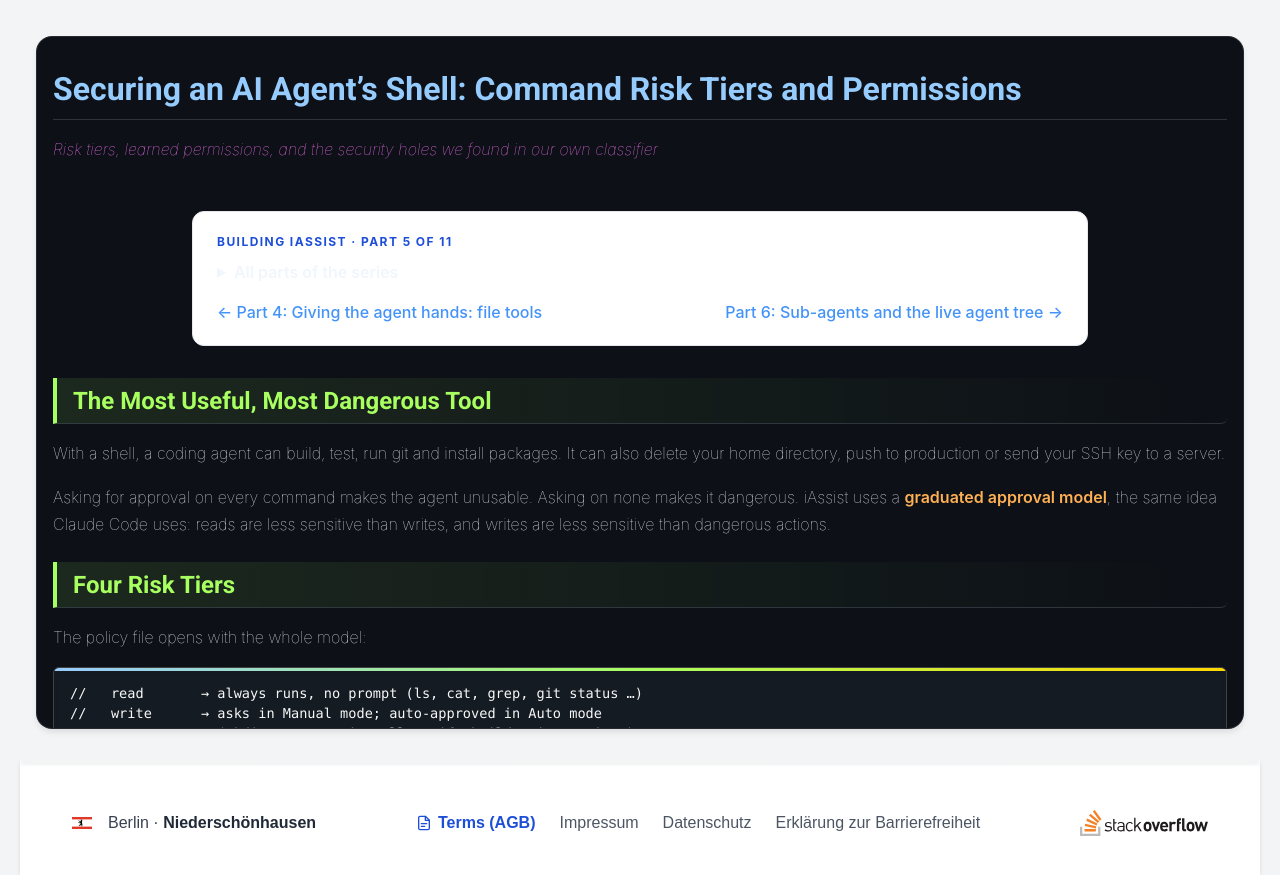
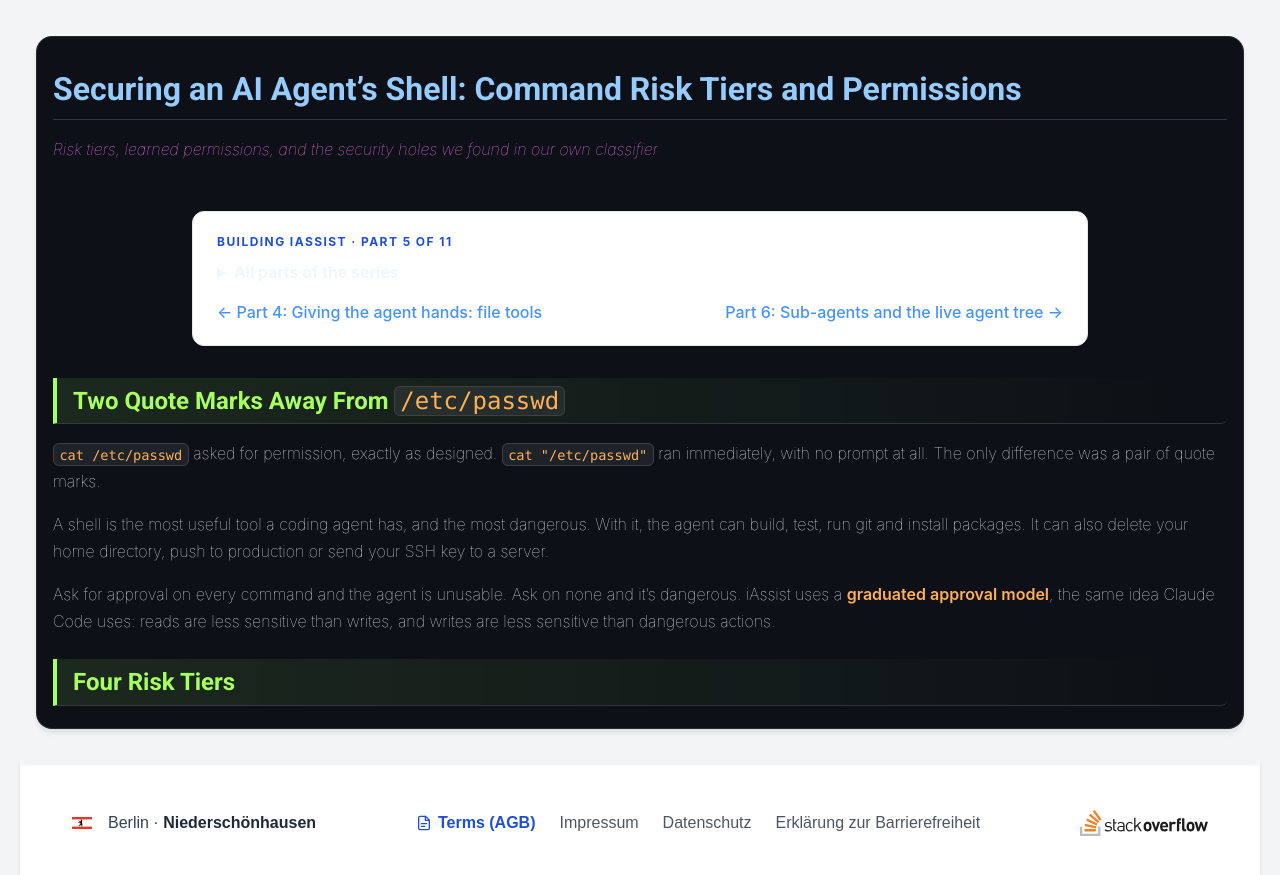
Before and after one commit to congruent-tech/congruent-tech.github.io, a Jekyll site: the page built from en/insights/ai/building-iassist/05-shell-safety.markdown, in a window 1280 px wide. Shown: the top 875 px of the page. Built offline with Jekyll 4.4.1, drawn with Linux system fonts in a browser that asks for light colours; nearby versions of some CDN libraries; a style sheet for code colours, icons or effects is not loaded; part of the change alters nothing that is shown.

Commit message:
Rewrite Building iAssist part 5 for a more engaging read
Co-Authored-By: Claude Opus 5.5 <noreply@anthropic.com>

````diff
--- a/en/insights/ai/building-iassist/05-shell-safety.markdown
+++ b/en/insights/ai/building-iassist/05-shell-safety.markdown
@@ -16,11 +16,13 @@ series: "Building iAssist"
 
 {% include iassist-series-nav.html %}
 
-## The Most Useful, Most Dangerous Tool
+## Two Quote Marks Away From `/etc/passwd`
 
-With a shell, a coding agent can build, test, run git and install packages. It can also delete your home directory, push to production or send your SSH key to a server.
+`cat /etc/passwd` asked for permission, exactly as designed. `cat "/etc/passwd"` ran immediately, with no prompt at all. The only difference was a pair of quote marks.
 
-Asking for approval on every command makes the agent unusable. Asking on none makes it dangerous. iAssist uses a **graduated approval model**, the same idea Claude Code uses: reads are less sensitive than writes, and writes are less sensitive than dangerous actions.
+A shell is the most useful tool a coding agent has, and the most dangerous. With it, the agent can build, test, run git and install packages. It can also delete your home directory, push to production or send your SSH key to a server.
+
+Ask for approval on every command and the agent is unusable. Ask on none and it's dangerous. iAssist uses a **graduated approval model**, the same idea Claude Code uses: reads are less sensitive than writes, and writes are less sensitive than dangerous actions.
 
 ## Four Risk Tiers
 
@@ -45,24 +47,24 @@ public static func risk(of command: String, workspace: Workspace) -> CommandRisk
 }
 ```
 
-Note the order. *Dangerous* is checked first, and *write* is the default. Anything the classifier doesn't positively recognize as safe falls into a tier that asks.
+The order is the design. *Dangerous* is checked first and *write* is the default, so anything the classifier doesn't positively recognize as safe lands in a tier that asks.
 
 The code is honest about its limits: "Classification is heuristic — a shell is impossible to parse perfectly — so the per-command prompt remains the real backstop."
 
-## What Counts as "Read-Only"
+## What It Takes to Run Without Asking
 
-A command is auto-run only if **all** of these hold:
+A command auto-runs only if **all** of these hold:
 
 - it is a single program from an allow-list (`ls`, `cat`, `grep`, `git status`, `git log`, `git diff`, …)
 - it contains no shell operators: no pipes, redirects, `;`, `&&`, backticks or `$(…)`
 - it contains no `$`, backtick or backslash at all
 - no argument points outside the workspace (`/…`, `~`, `..`), even inside quotes
 
-That list is longer than it was at first. Each rule closed a real hole.
+That list is longer than it used to be, and every rule on it closed a real hole.
 
 ## The Holes We Found
 
-After a review of the classifier, one commit closed four bypasses at once. Its message reads like a security advisory:
+A review of the classifier ended in one commit that closed four bypasses at once. Its message reads like a security advisory, because that's what it is:
 
 ```text
 fix(security): close ShellPolicy command-classifier bypasses
@@ -75,11 +77,11 @@ fix(security): close ShellPolicy command-classifier bypasses
 - Learned-pattern privilege jump: a dangerous command is no longer learnable.
 ```
 
-Each deserves a closer look, because these are mistakes anyone writing a shell policy will make.
+These are the mistakes anyone writing a shell policy will make, so they're worth walking through.
 
 ### 1. Quotes and variables hide paths
 
-The out-of-workspace check looked for arguments starting with `/`. So `cat /etc/passwd` asked, but `cat "/etc/passwd"` didn't, because the argument started with a quote. And `cat $HOME/.ssh/id_rsa` didn't start with `/` at all.
+The out-of-workspace check looked for arguments starting with `/`. In `cat "/etc/passwd"` the argument starts with a quote, and `cat $HOME/.ssh/id_rsa` doesn't contain a leading slash at all. Both walked straight past.
 
 The fix strips quotes before checking, and treats **any** variable expansion as unsafe:
 
@@ -92,11 +94,11 @@ for hazard in ["$", "`", "\\"] where trimmed.contains(hazard) { return false }
 
 ### 2. Some "read" programs execute things
 
-`env` looks harmless: it prints environment variables. But `env some-program` *runs* `some-program`. It is an execution primitive and was removed from the allow-list.
+`env` looks harmless, since it prints environment variables. But `env some-program` *runs* `some-program`. It is an execution primitive wearing a read-only costume, and it came off the allow-list.
 
 ### 3. Whitespace evades string matching
 
-The dangerous marker `"rm -rf"` didn't match `rm⇥-rf` (with a tab) or `rm  -rf` (two spaces). The fix normalizes all whitespace before matching:
+The dangerous marker `"rm -rf"` didn't match `rm⇥-rf` (with a tab) or `rm  -rf` (two spaces). One extra keystroke was enough to dodge it, so all whitespace is now normalized before matching:
 
 ```swift
 // Match against a whitespace-normalised form so tabs / extra spaces can't
@@ -106,9 +108,9 @@ let lowered = normalizedForMatching(command)
 
 ### 4. "Always allow" can over-grant
 
-This is the subtlest one, and it needs its own section.
+The subtlest of the four needs its own section.
 
-## Learning Permissions Without Over-Granting
+## When "Always Allow" Means More Than You Approved
 
 When the user approves a command, they can choose **allow once** or **always allow**. "Always" learns a pattern and saves it to `.iassist/permissions.json`, so it survives restarts:
 
@@ -119,7 +121,7 @@ When the user approves a command, they can choose **allow once** or **always all
 public static func pattern(for command: String) -> String
 ```
 
-The danger is generalizing too far. If you approve `git push origin main` once with "always", the learned pattern `git push *` would later auto-approve `git push --force`. Approving `chmod 644 file` would learn `chmod *`, which covers `chmod -R 777 /`.
+The danger is generalizing too far. Approve `git push origin main` once with "always", and the learned pattern `git push *` will later auto-approve `git push --force`. Approve `chmod 644 file`, and you've learned `chmod *`, which covers `chmod -R 777 /`.
 
 So two kinds of commands can **never** be learned:
 
@@ -130,16 +132,16 @@ public static func learnablePattern(for command: String) -> String? {
 }
 ```
 
-- **Dangerous commands**: they always ask, no matter what you approved before.
-- **Compound commands**: `cd x && rm -rf y` would reduce to `cd *`, a rule that whitelists far more than the user saw.
+- **Dangerous commands** always ask, no matter what you approved before.
+- **Compound commands** are excluded because `cd x && rm -rf y` would reduce to `cd *`, a rule that whitelists far more than the user saw.
 
 When `learnablePattern` returns `nil`, the UI simply doesn't offer "always allow".
 
 ## A Shell That Remembers `cd`
 
-The first bash tool started a new process per command. That meant `cd src` followed by `ls` listed the wrong directory, and `export` did nothing.
+The first bash tool started a new process per command, so `cd src` followed by `ls` listed the wrong directory, and `export` did nothing.
 
-iAssist moved to a **persistent shell**: one long-lived `zsh` per session, so `cd` and `export` persist. It sits behind a transport protocol:
+iAssist moved to a **persistent shell**, one long-lived `zsh` per session, behind a transport protocol:
 
 ```swift
 /// The byte channel to a long-lived shell.
@@ -154,7 +156,7 @@ public protocol ShellTransport: Sendable {
 
 Today's transport uses pipes, not a terminal, so interactive programs like `vim` don't work. A real pseudo-terminal (PTY) is planned as just another `ShellTransport`, with everything else reused.
 
-A persistent shell brought new bugs, and fixing them shaped the design:
+Persistence solved one problem and created new ones:
 
 ```text
 fix(shell): anchored cwd policy + deterministic teardown + lifecycle readout
@@ -162,26 +164,23 @@ fix(workflow): stop persistent-shell cwd leaking across rounds
 fix(bash): out-of-workspace reads no longer auto-run
 ```
 
-If the agent `cd`s outside the workspace, later "relative" commands would run there. The working directory is now anchored and checked, and each shell is torn down deterministically when its session ends.
+Once the shell remembers `cd`, an agent that wanders outside the workspace takes all its later "relative" commands with it. The working directory is now anchored and checked, and each shell is torn down deterministically when its session ends.
 
 ## Auto Mode With a Veto Window
 
-Manual approval for every `swift build` gets tiring. The Mac app has an **Auto** mode: write-tier actions show the permission prompt with a **countdown** and approve automatically unless you click "deny".
+Approving every `swift build` by hand gets tiring. The Mac app's **Auto** mode shows write-tier actions in the permission prompt with a **countdown**, and approves them unless you click "deny". Dangerous commands still always ask, in every mode.
 
-This is deliberately implemented at the prompter layer, not in the shell policy, because that is the one place that also sees file edits. The policy comment warns future maintainers:
+This lives at the prompter layer rather than in the shell policy, because that is the one place that also sees file edits. A comment in the policy warns future maintainers not to get clever:
 
 > "Do NOT wire the footer mode into `.auto` below: that path auto-approves writes SILENTLY (no prompt, no countdown), bypassing the GUI's veto window."
-
-Dangerous commands still always ask, in every mode.
 
 ## Key Takeaways
 
 - Use risk tiers, and make "ask" the default for anything not positively known to be safe.
 - Treat quotes, variables, escapes and whitespace as attack surface; normalize before matching.
 - Never learn permissions for dangerous or compound commands.
-- Persistent shells need an anchored working directory and deterministic teardown.
 - Give the human a veto window, even in auto mode.
 
-In Part 6 we look at how one agent delegates work to another without filling its own context with the details.
+An agent with tools can now do real work, and that creates a new problem. Reading 30 files to answer one question leaves 30 files' worth of text in the conversation for the rest of the session. Part 6 is about how an agent gets that work done without having to remember any of it.
 
 {% include iassist-series-nav.html %}
````
